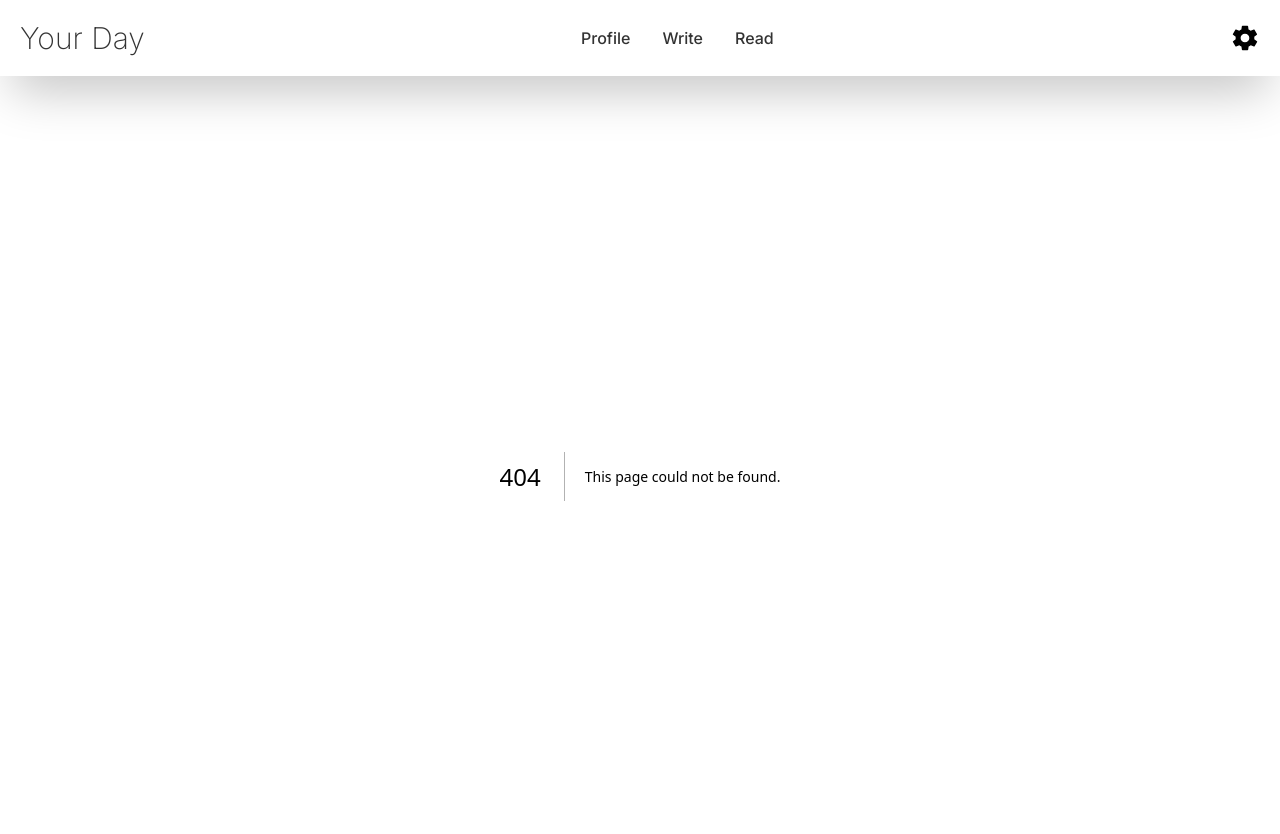
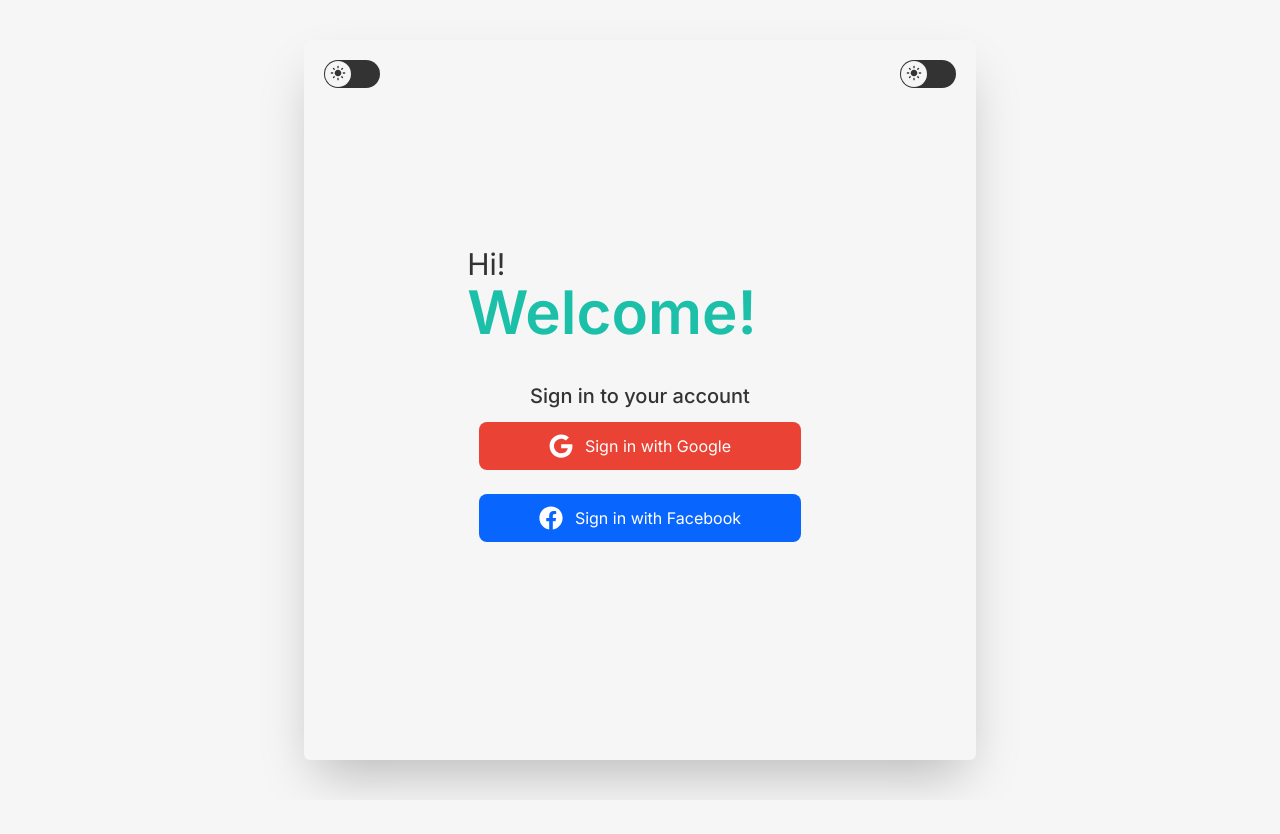
Before and after one commit to rianbittencourt/Your-Day-Front, a Next.js app: page /api/auth/signin in a window 1280 px wide. Before the commit this address had no page. Shown: the top 834 px of the page. After the commit the page ends 800 px from the top, so only its background shows below. Built offline with nearby package versions, Linux system fonts and the light colour scheme.

Commit message:
feat: add variant layout

```diff
--- /dev/null
+++ b/src/app/(authorized)/layout.tsx
@@ -0,0 +1,31 @@
+import { Providers } from "../providers";
+import "../../index.css";
+import { Inter } from "next/font/google";
+const inter = Inter({ subsets: ["latin"] });
+import Header from "@/components/Header/Header";
+import type { Metadata } from "next";
+import { SessionProvider } from "next-auth/react";
+import { getServerSession } from "next-auth";
+import { useSession } from "next-auth/react";
+
+import { redirect } from "next/navigation";
+
+export const metadata: Metadata = {
+  title: "Your Day",
+  description: "Escreva sua história",
+};
+
+export default function LayoutMain({
+  children,
+}: {
+  children: React.ReactNode;
+}) {
+  return (
+    <Providers>
+      <body className={inter.className}>
+        <Header />
+        {children}
+      </body>
+    </Providers>
+  );
+}
--- /dev/null
+++ b/src/app/(authorized)/page.tsx
@@ -0,0 +1,9 @@
+import LoginRegister from "@/components/LoginRegister/LoginRegister";
+import { useSession, getSession } from "next-auth/react";
+export default function Home() {
+  return (
+    <div className="  h-screen flex justify-center items-center py-10 ">
+      <h1>logado</h1>
+    </div>
+  );
+}
--- a/src/app/page.tsx
+++ b/src/app/api/auth/signin/page.tsx
@@ -1,8 +1,8 @@
 import LoginRegister from "@/components/LoginRegister/LoginRegister";
-import MainContent from "@/components/MainContent/MainContent";
+
 export default function Home() {
   return (
-    <div className=" max-w-7xl mx-auto sm:px-5 px-10 mb-[10rem] sm:mb-0">
+    <div className="h-screen flex justify-center items-center py-10">
       <LoginRegister />
     </div>
   );
--- /dev/null
+++ b/src/app/api/layout.tsx
@@ -0,0 +1,30 @@
+import { Providers } from "../providers";
+import "../../index.css";
+import { Inter } from "next/font/google";
+const inter = Inter({ subsets: ["latin"] });
+import Header from "@/components/Header/Header";
+import type { Metadata } from "next";
+import { SessionProvider } from "next-auth/react";
+import { getServerSession } from "next-auth";
+import { useSession } from "next-auth/react";
+
+import { redirect } from "next/navigation";
+
+export const metadata: Metadata = {
+  title: "Your Day",
+  description: "Escreva sua história",
+};
+
+export default function LayoutMain({
+  children,
+}: {
+  children: React.ReactNode;
+}) {
+  return (
+    <Providers>
+      <body className={inter.className}>
+        {children}
+      </body>
+    </Providers>
+  );
+}
--- a/src/app/layout.tsx
+++ b/src/app/layout.tsx
@@ -2,9 +2,7 @@ import { Providers } from "./providers";
 import "../index.css";
 import { Inter } from "next/font/google";
 const inter = Inter({ subsets: ["latin"] });
-import Header from "@/components/Header/Header";
 import type { Metadata } from "next";
-import { SessionProvider } from "next-auth/react";
 
 export const metadata: Metadata = {
   title: "Your Day",
@@ -17,13 +15,8 @@ export default function RootLayout({
   children: React.ReactNode;
 }) {
   return (
-
-      <Providers>
-        <body className={inter.className}>
-          <Header />
-          {children}
-        </body>
-      </Providers>
-
+    <Providers>
+      <body className={inter.className}>{children}</body>
+    </Providers>
   );
 }
```
Also changed, not shown: src/app/(authorized)/profile/page.tsx (renamed from src/app/profile/page.tsx), src/app/(authorized)/write/page.tsx (renamed from src/app/write/page.tsx).
